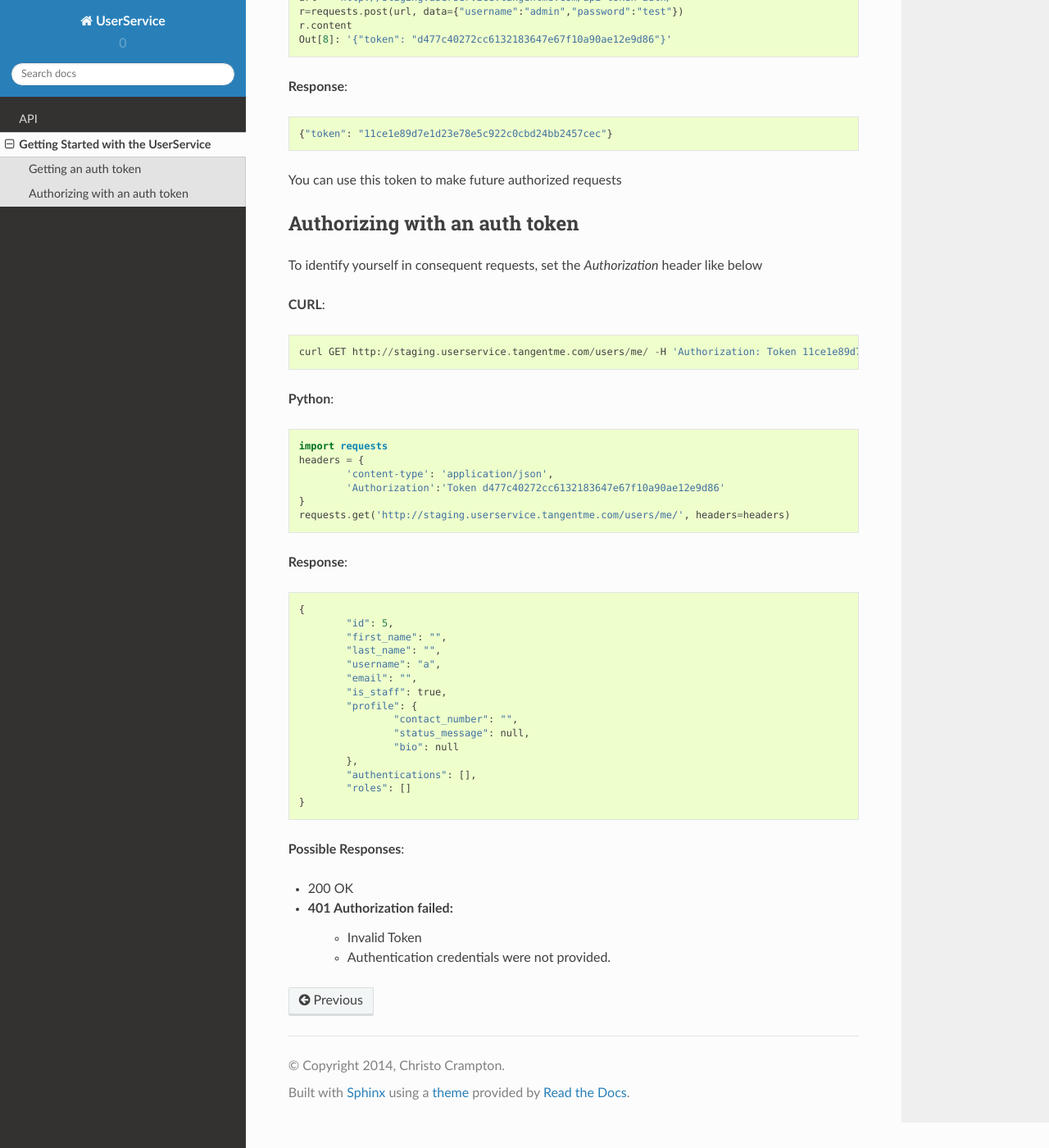
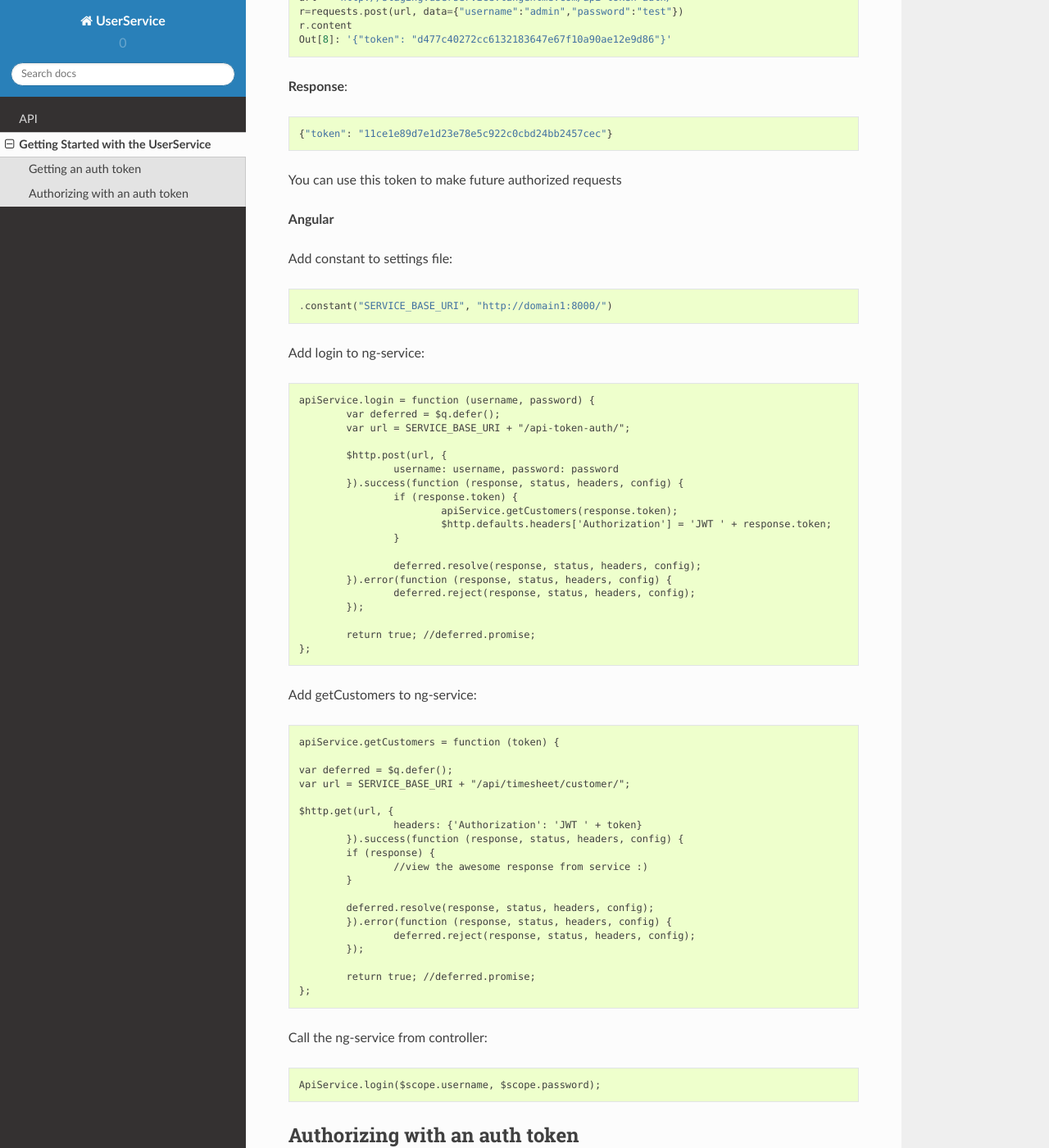
Before and after one commit to TangentMicroServices/UserService, a Sphinx documentation site: the page built from docs/source/quickstart.rst, in a window 1280 px wide and 1400 px high, scrolled down 587 px. Shown: the whole window at 82% size. Built offline with Sphinx 7.4.7 and the Read the Docs theme 2.0.0, drawn with Linux system fonts in a browser that asks for light colours.

Commit message:
[#86315874] Updated angualr service call docs

```diff
--- a/docs/source/quickstart.rst
+++ b/docs/source/quickstart.rst
@@ -27,6 +27,61 @@ Getting an auth token
 	{"token": "11ce1e89d7e1d23e78e5c922c0cbd24bb2457cec"}
 
 You can use this token to make future authorized requests
+
+**Angular**
+
+Add constant to settings file::
+
+	.constant("SERVICE_BASE_URI", "http://domain1:8000/")
+
+Add login to ng-service::
+
+	apiService.login = function (username, password) {
+		var deferred = $q.defer();
+		var url = SERVICE_BASE_URI + "/api-token-auth/";
+
+		$http.post(url, {
+			username: username, password: password
+		}).success(function (response, status, headers, config) {
+			if (response.token) {
+				apiService.getCustomers(response.token);
+				$http.defaults.headers['Authorization'] = 'JWT ' + response.token;
+			}
+
+			deferred.resolve(response, status, headers, config);
+		}).error(function (response, status, headers, config) {
+			deferred.reject(response, status, headers, config);
+		});
+
+		return true; //deferred.promise;
+	};
+
+Add getCustomers to ng-service::
+
+	apiService.getCustomers = function (token) {
+
+	var deferred = $q.defer();
+	var url = SERVICE_BASE_URI + "/api/timesheet/customer/";
+
+	$http.get(url, {
+			headers: {'Authorization': 'JWT ' + token}
+		}).success(function (response, status, headers, config) {
+		if (response) {
+			//view the awesome response from service :)
+		}
+
+		deferred.resolve(response, status, headers, config);
+		}).error(function (response, status, headers, config) {
+			deferred.reject(response, status, headers, config);
+		});
+
+		return true; //deferred.promise;
+	};
+
+Call the ng-service from controller::
+
+	ApiService.login($scope.username, $scope.password);
+
 
 Authorizing with an auth token
 -------------------------------
```
Also changed, not shown: README.md (+12 -0 lines).
